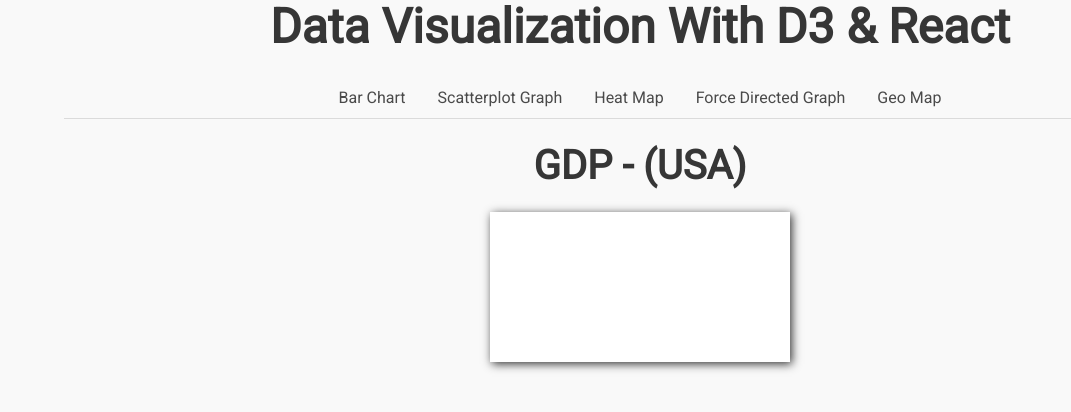
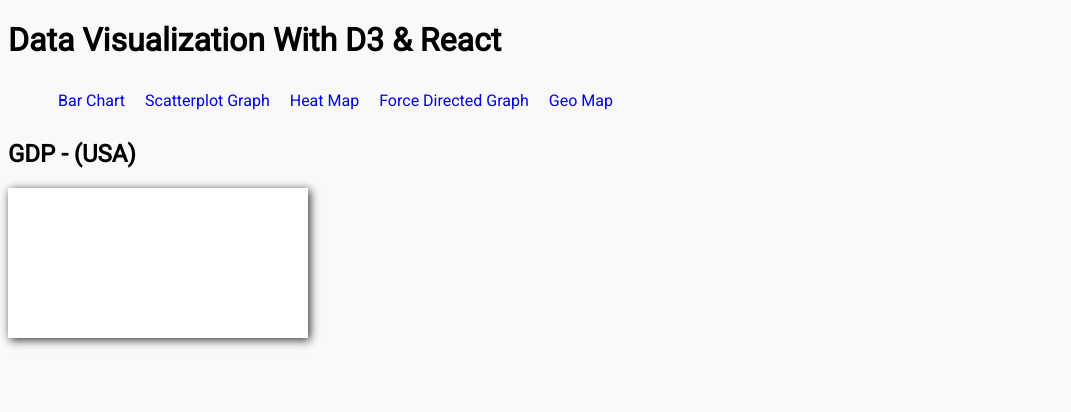
Before and after one commit to alan2207/data-visualization, a React app: page /barchart in a window 1280 px wide. Shown: the whole page, without its empty margins (0-1071 px from the left). Built offline with nearby package versions, Linux system fonts and the light colour scheme; no server answers.

Commit message:
added custom styles instead of bulma

```diff
--- a/index.html
+++ b/index.html
@@ -2,7 +2,6 @@
 <html>
   <head>
     <meta name="viewport" content="width=device-width, initial-scale=1">
-    <link rel="stylesheet" href="https://cdnjs.cloudflare.com/ajax/libs/bulma/0.4.3/css/bulma.min.css">
     <link href="https://fonts.googleapis.com/css?family=Roboto" rel="stylesheet">
     <title>React D3 Visualization</title>
   </head>
--- a/src/components/ForceDirectedGraph.js
+++ b/src/components/ForceDirectedGraph.js
@@ -40,7 +40,7 @@ export default class ForceDirectedGraph extends React.Component {
                                     .attr('id', 'container');
 
                 var svg = container.append('svg')
-                                     .attr('class', '.force-directed-graph')
+                                     .attr('class', 'force-directed-graph')
                                      .attr('width', width + margin.left + margin.right)
                                      .attr('height', height + margin.bottom + margin.top)
                                      .append('g')
--- a/src/components/Menu.js
+++ b/src/components/Menu.js
@@ -6,13 +6,13 @@ export default class Menu extends React.Component {
 
     render() {
         return (
-            <div className="tabs is-centered">
+            <div className="menu">
                 <ul>
-                    <li><Link to="/barchart">Bar Chart</Link></li>
-                    <li><Link to="/scatterplot">Scatterplot Graph</Link></li>
-                    <li><Link to="/heatmap">Heat Map</Link></li>
-                    <li><Link to="/forcedirected">Force Directed Graph</Link></li>
-                    <li><Link to="/geomap">Geo Map</Link></li>
+                    <li className="menu-item"><Link to="/barchart">Bar Chart</Link></li>
+                    <li className="menu-item"><Link to="/scatterplot">Scatterplot Graph</Link></li>
+                    <li className="menu-item"><Link to="/heatmap">Heat Map</Link></li>
+                    <li className="menu-item"><Link to="/forcedirected">Force Directed Graph</Link></li>
+                    <li className="menu-item"><Link to="/geomap">Geo Map</Link></li>
                 </ul>
             </div>
         )
--- a/style/style.css
+++ b/style/style.css
@@ -8,7 +8,6 @@ body {
 svg {
     background: white;
     display: block;
-    margin: 0 auto;
     -webkit-box-shadow: 2px 2px 9px 0px rgba(50, 50, 50, 1);
     -moz-box-shadow:    2px 2px 9px 0px rgba(50, 50, 50, 1);
     box-shadow:         2px 2px 9px 0px rgba(50, 50, 50, 1);
@@ -22,6 +21,17 @@ svg {
 .bold {
     font-size: 12px;
     font-weight: bold;
+}
+
+
+
+.menu-item {
+    display: inline-block;
+    margin: 10px;
+}
+
+a {
+    text-decoration: none;
 }
 
 /* STYLES FOR THE BAR CHART: */
@@ -51,10 +61,9 @@ svg {
 div.bar-chart-tooltip {
   position: absolute;
   text-align: center;
-  width: 160px;
-  height: 30px;
+  width: auto;
+  height: auto;
   padding: 2px;
-  font: 12px sans-serif;
   background: lightsteelblue;
   border: 0px;
   border-radius: 8px;
@@ -62,6 +71,7 @@ div.bar-chart-tooltip {
 }
 
 /* STYLES FOR THE BAR CHART: */
+
 
 /* STYLES FOR THE SCATTERPLOT CHART: */
 
@@ -113,10 +123,10 @@ div.bar-chart-tooltip {
 
 img {
     position: absolute;
-    left: 50%;
-    margin-left: 210px;
+    margin-left: 10px;
     margin-top: 190px;
 }
+
 
 
 .forced-direction-tooltip {
```
